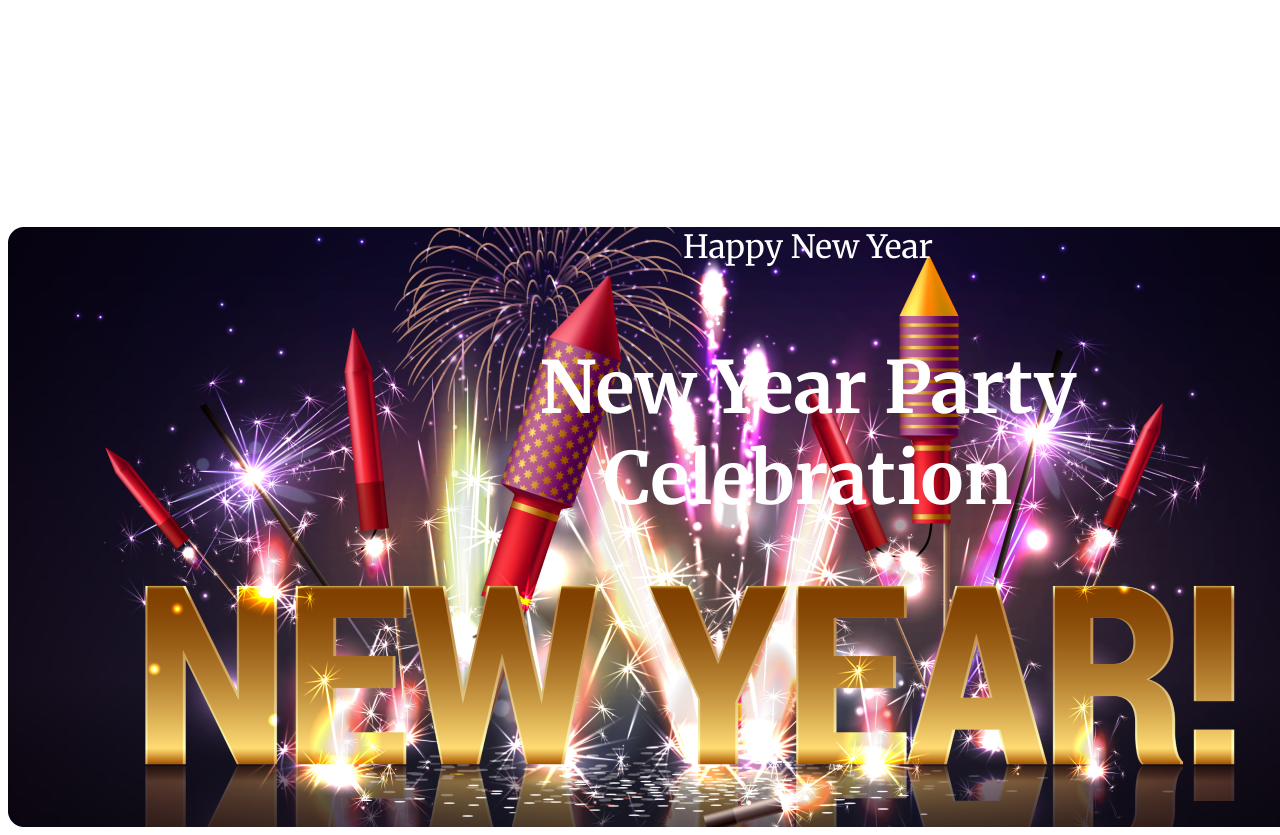
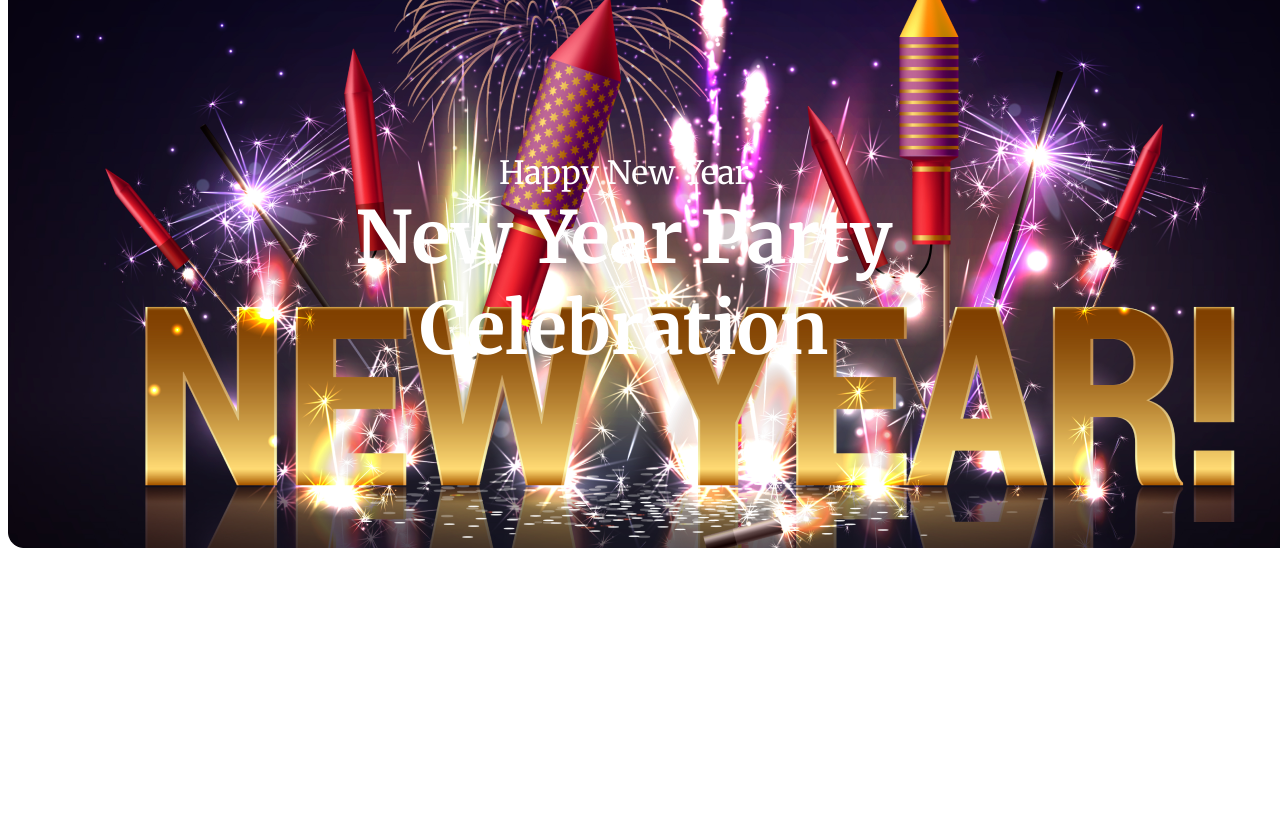
Before and after one commit to azimsarker09/new-mission, a plain HTML site: page index.html in a window 1280 px wide. Shown: the top 835 px of the page. After the commit the page ends 800 px from the top, so only its background shows below. Drawn offline with Linux system fonts and the light colour scheme.

Commit message:
finishd banner

```diff
--- a/styles/style.css
+++ b/styles/style.css
@@ -3,15 +3,16 @@
     background-image: url(../resources/Banner\ Image.png);
     width: 1320px;
     height: 600px;
-
 }
 
 .greeting-container{
     text-align: center;
     width: 632px;
     height: 246px;
-    margin-left: 484px;
-    margin-top: 227px;
+    align-items: center;
+    margin-top: -60px ;
+    padding-top: 130px;
+    padding-left: 300px;
 
 }
 
@@ -19,6 +20,7 @@
     color: #ffffff;
     font-size: 32px;
     font-weight: 400;
+    margin-bottom: -60px;
 }
 
 .greeting-second-title{
```
